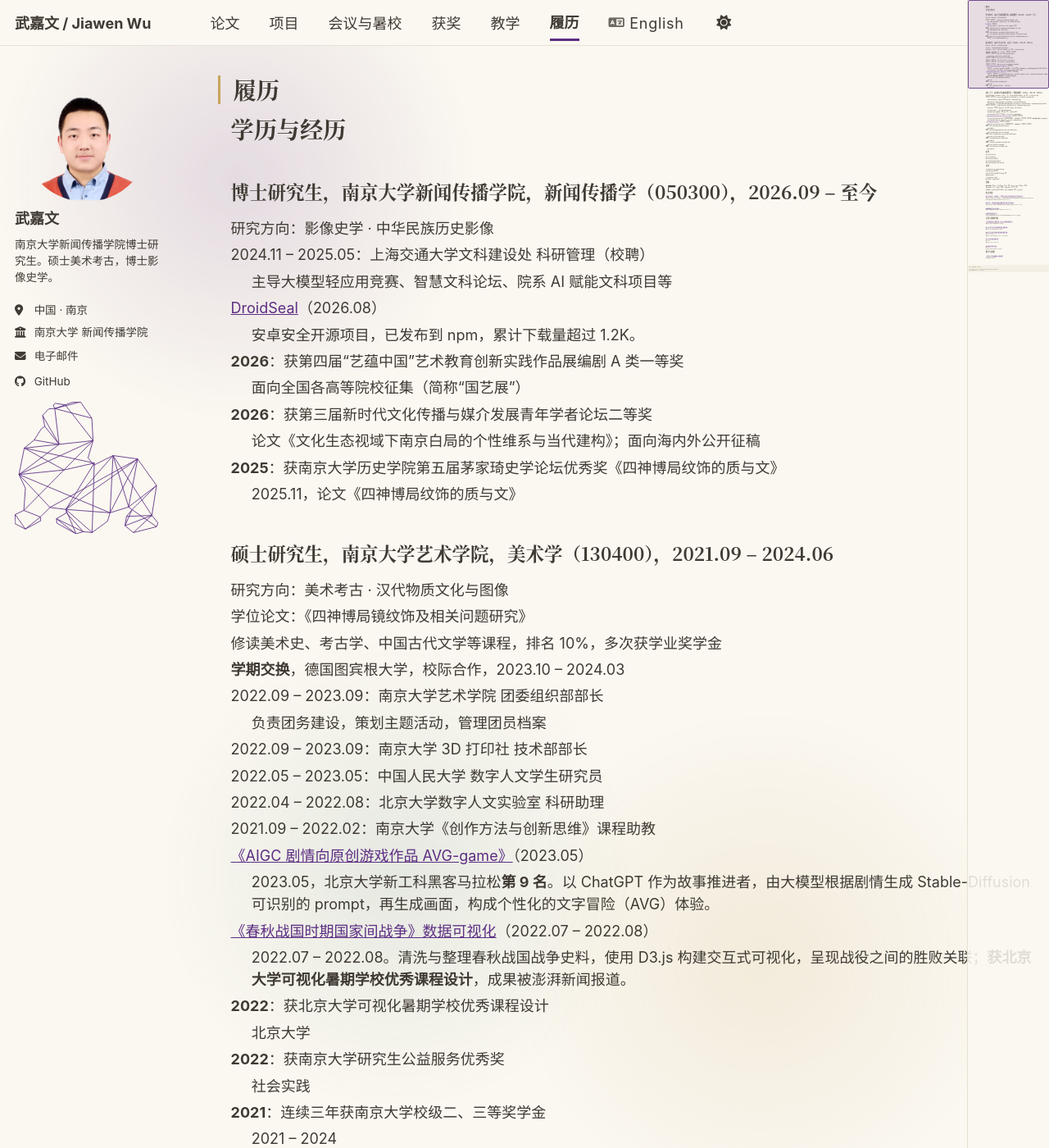
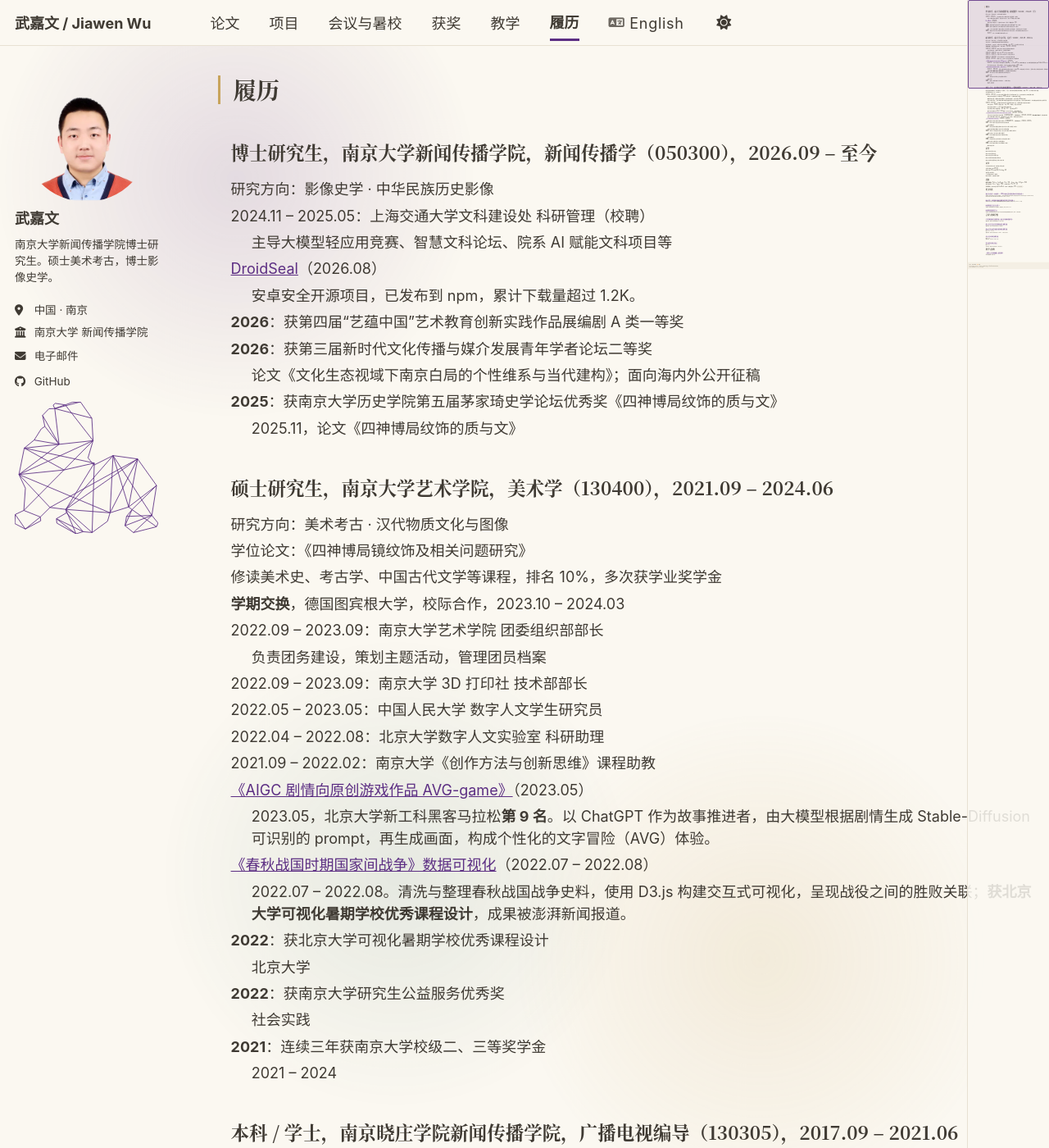
Before and after one commit to newnju/newnju.github.io, a Jekyll site: the page built from _pages/cv.md, in a window 1280 px wide and 1400 px high. Shown: the whole window at 82% size. Built offline with Jekyll 4.4.1, drawn with Linux system fonts in a browser that asks for light colours; a style sheet for code colours, icons or effects is not loaded.

Commit message:
首页删研究自述段、本科条目加实习一行、删国艺展注与履历学历标题

```diff
--- a/_data/awards.yml
+++ b/_data/awards.yml
@@ -28,8 +28,6 @@
       text_en: "First Prize (Category A, Screenwriting), 4th \"Yi Yun China\" Art Education Innovation and Practice Exhibition"
       level: national
       period: gap
-      note: "面向全国各高等院校征集（简称“国艺展”）"
-      note_en: "Open to higher-education institutions nationwide (known as the National Art Exhibition)"
     - text: "获第三届新时代文化传播与媒介发展青年学者论坛二等奖"
       text_en: "Second Prize, 3rd Young Scholars Forum on Cultural Communication and Media Development"
       level: national
--- a/_data/profile.yml
+++ b/_data/profile.yml
@@ -53,8 +53,10 @@ education:
     text_en: "**B.A.**, School of Journalism and Communication, Nanjing Xiaozhuang University — Broadcasting and Television Directing (130305), 2017.09 – 2021.06"
     notes:
       - "修读影视后期制作、数字媒体、纪录片、广告、电影与电视剧研究等课程，排名 10%，多次获学业奖学金"
+      - "本科期间曾在小米、京东实习"
     notes_en:
       - "Coursework in post-production, digital media, documentary, advertising and film/television studies; ranked in the top 10%, repeatedly awarded academic scholarships"
+      - "Interned at Xiaomi and JD.com during undergraduate studies"
   - period: master
     text: "**学期交换**，德国图宾根大学，校际合作，2023.10 – 2024.03"
     text_en: "**Exchange semester**, Eberhard Karls Universität Tübingen, Germany (inter-university agreement), 2023.10 – 2024.03"
--- a/_pages/cv.md
+++ b/_pages/cv.md
@@ -8,9 +8,6 @@ redirect_from:
 ---
 
 {% include base_path %}
-
-学历与经历
-======
 
 {% include han-cv-timeline.html %}
 
```
Also changed, not shown: README.md (+1 -1 lines), _pages/about.md (+0 -2 lines), _pages/en/about.md (+0 -2 lines), _pages/en/cv.md (+0 -3 lines).
